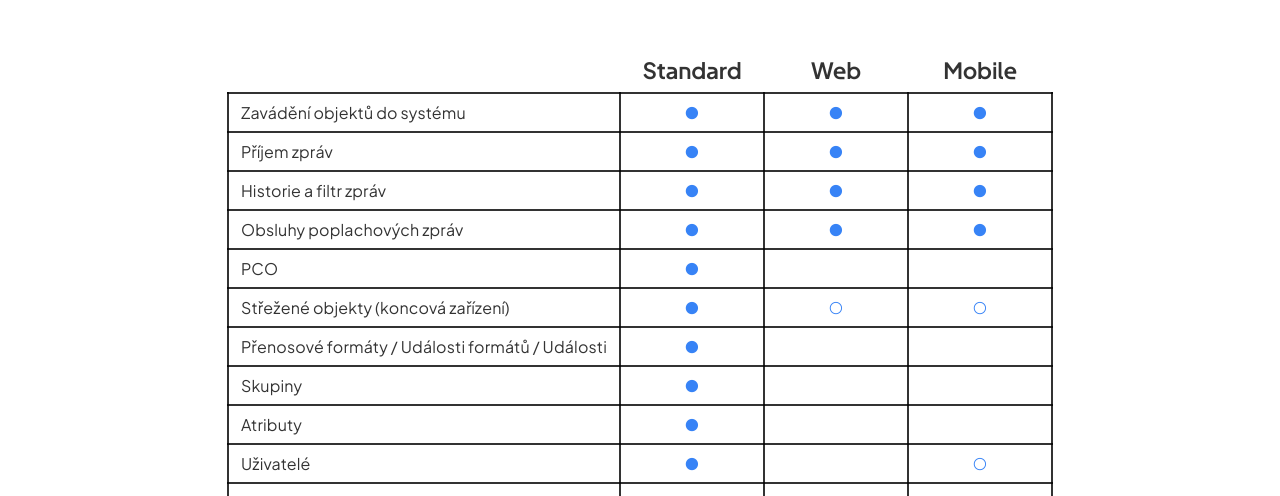
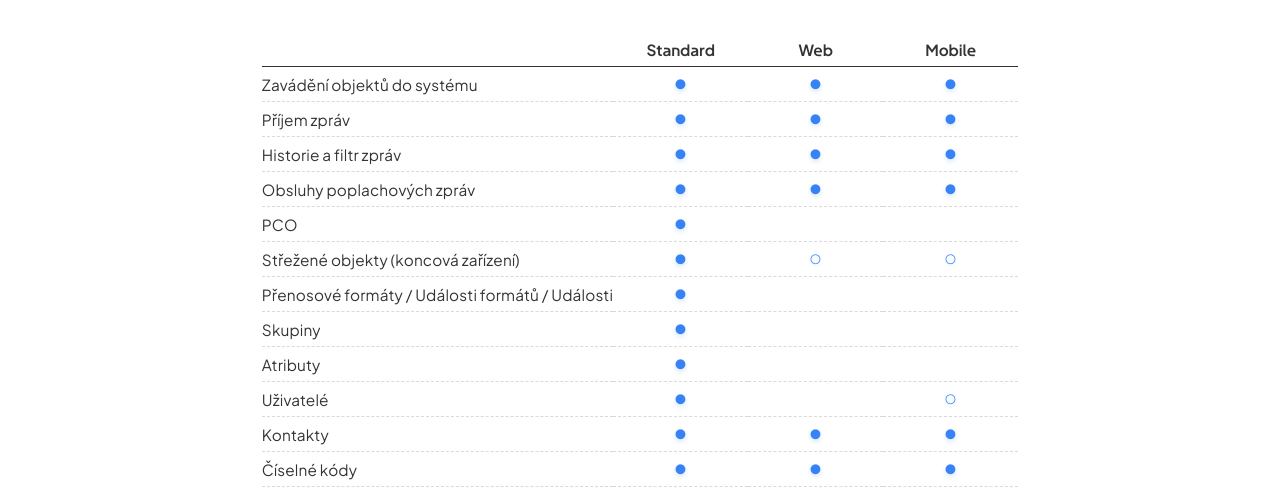
Before and after one commit to danosek/sims-sw, a website: page docs/comparison.html in a window 1280 px wide. Shown: the part 304-800 px from the top of the page. Drawn offline with Linux system fonts and the light colour scheme.

Commit message:
Better compariosn table, smaller font size

```diff
--- a/src/less/_includes/_base.less
+++ b/src/less/_includes/_base.less
@@ -9,7 +9,7 @@ html {
   min-inline-size: 320px;
   //word-spacing: -0.1em;
   letter-spacing: 0.01em;
-  font-size: 16px;
+  font-size: 15px;
 }
 
 body {
--- a/src/less/solo/comparison.less
+++ b/src/less/solo/comparison.less
@@ -15,11 +15,32 @@ table {
     }
 
     th {
-        .heading-l();
+        .heading-base();
     }
 
+    tr {
+        position: relative;
+        z-index: 0;
+        border-block-end: 1px dashed var(--divider);
+
+        // &::before {
+        //     content: "";
+        //     position: absolute;
+        //     inset: 4px 0;
+        //     background-color: var(--primary--10);
+        //     border-radius: var(--radius-2x);
+        //     z-index: -1;
+        // }
+    }
+
+    thead tr {
+        border-block-end-style: solid;
+        border-block-end-color: currentColor;
+    }
+
+
     td {
-        border: 2px solid var(--text-primary-color);
+        padding: 0.5rem 0;
 
         &:first-child {
             //.heading-base();
@@ -28,7 +49,9 @@ table {
         &:not(:first-child) {
             text-align: center;
             inline-size: 9rem;
-            color: var(--primary);
+            color: var(--primary--60);
+            text-shadow: 0 2px 4px var(--primary--20), 0 4px 8px var(--primary--10);
+            font-size: smaller;
         }
 
         &[colspan] {
```
Also changed, not shown: docs/css/comparison.css, docs/css/index.css, 2 other files.
